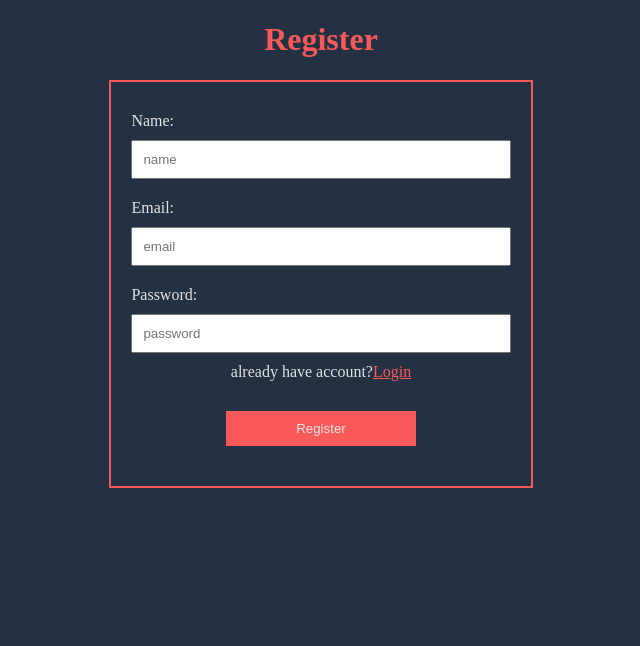
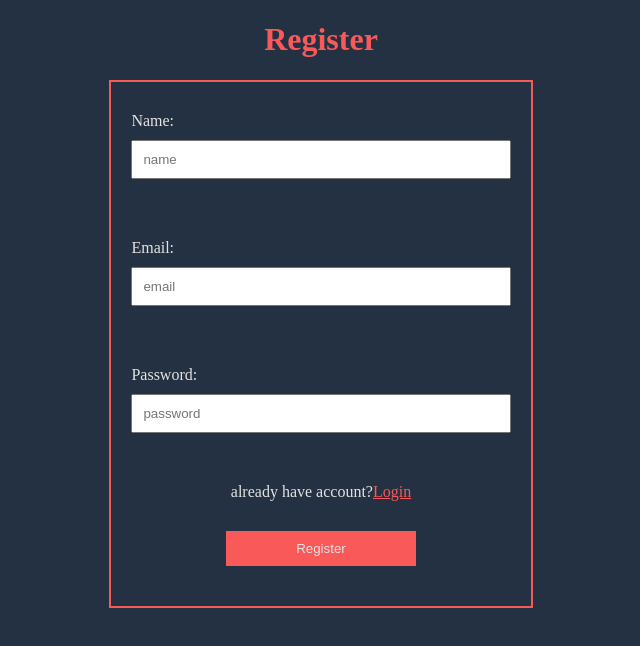
Before and after one commit to saptarsidebnath98/Job-Application-Tracker, a React (Vite) app in the folder frontend/: page /register in a window 1280 px wide. Shown: the top 646 px of the page, without its empty margins (319-959 px from the left). Built offline with nearby package versions, Linux system fonts and the light colour scheme.

Commit message:
feat: basic register page setup - ui

```diff
--- a/frontend/src/index.css
+++ b/frontend/src/index.css
@@ -24,6 +24,12 @@ h1 {
 
 #register_form input{
     padding: 10px;
+}
+
+.error_text{
+    color: red;
+    font-weight: 300;
+    height: 30px;
 }
 
 #register_form button{
--- a/frontend/src/pages/Register.jsx
+++ b/frontend/src/pages/Register.jsx
@@ -1,6 +1,6 @@
 import { useState } from "react"
 import { Link } from "react-router-dom";
-import { validateEmail } from "../utils/utility";
+import { validateEmail, validatePassword } from "../utils/utility";
 
 
 const Register = () => {
@@ -8,6 +8,7 @@ const Register = () => {
     const [registerName, setRegisterName] = useState("");
     const [registerEmail, setRegisterEmail] = useState("");
     const [registerPassword, setRegisterPassword] = useState("");
+    const [error, setError] = useState({});
 
 
     const handleChange = (e, setFunc) => {
@@ -17,12 +18,37 @@ const Register = () => {
 
 
     const handleRegister = () => {
-        if(registerName && registerEmail && registerPassword && validateEmail(registerEmail)){
-            console.log({name: registerEmail, email: registerEmail, password: registerPassword})
+        if(!registerName){
+            setError(prevState => {
+                return {...prevState, name: "Please provide name"}
+            })
+        }
+        if(!registerEmail){
+            setError(prevState => {
+                return {...prevState, email: "Please provide email"}
+            })
+        }
+        if(!registerPassword){
+            setError(prevState => {
+                return {...prevState, password: "Please provide password"}
+            })
+        }
+        if(registerPassword && !validatePassword(registerEmail)){
+            setError(prevState => {
+                return {...prevState, password: "Password length must be 8 or above"}
+            })
+        }
+
+
+        if(registerName && registerEmail && registerPassword && validateEmail(registerEmail) && validatePassword(registerEmail)){
+            console.log({name: registerName, email: registerEmail, password: registerPassword});
             setRegisterName("");
             setRegisterEmail("");
             setRegisterPassword("");
+            setError({});
         }
+
+        return;
     }
     return (
         <div>
@@ -34,10 +60,13 @@ const Register = () => {
                 <section id="register_form">
                     <label htmlFor="register_name">Name:</label>
                     <input type="text" id="register_name" placeholder="name" value={registerName} onChange={(e) => handleChange(e, setRegisterName)}/>
+                    <span className="error_text">{error.name && error.name}</span>
                     <label htmlFor="register_email">Email:</label>
                     <input type="text" id="register_email" placeholder="email" value={registerEmail} onChange={(e) => handleChange(e, setRegisterEmail)}/>
+                    <span className="error_text">{error.email && error.email}</span>
                     <label htmlFor="register_password">Password:</label>
                     <input type="password" id="register_password" placeholder="password" value={registerPassword} onChange={(e) => handleChange(e, setRegisterPassword)}/>
+                    <span className="error_text">{error.password && error.password}</span>
                     <div className="register_login_message">already have account?
                         <span>
                             <Link to="/login">Login</Link>
--- a/frontend/src/utils/utility.js
+++ b/frontend/src/utils/utility.js
@@ -2,3 +2,7 @@ export const validateEmail = (email) => {
     const regex = /^[a-zA-Z0-9._%+-]+@[a-zA-Z0-9.-]+\.[a-zA-Z]{2,}$/;
     return regex.test(email);
 }
+
+export const validatePassword = (password) => {
+    return password.length >= 8;
+}
```
